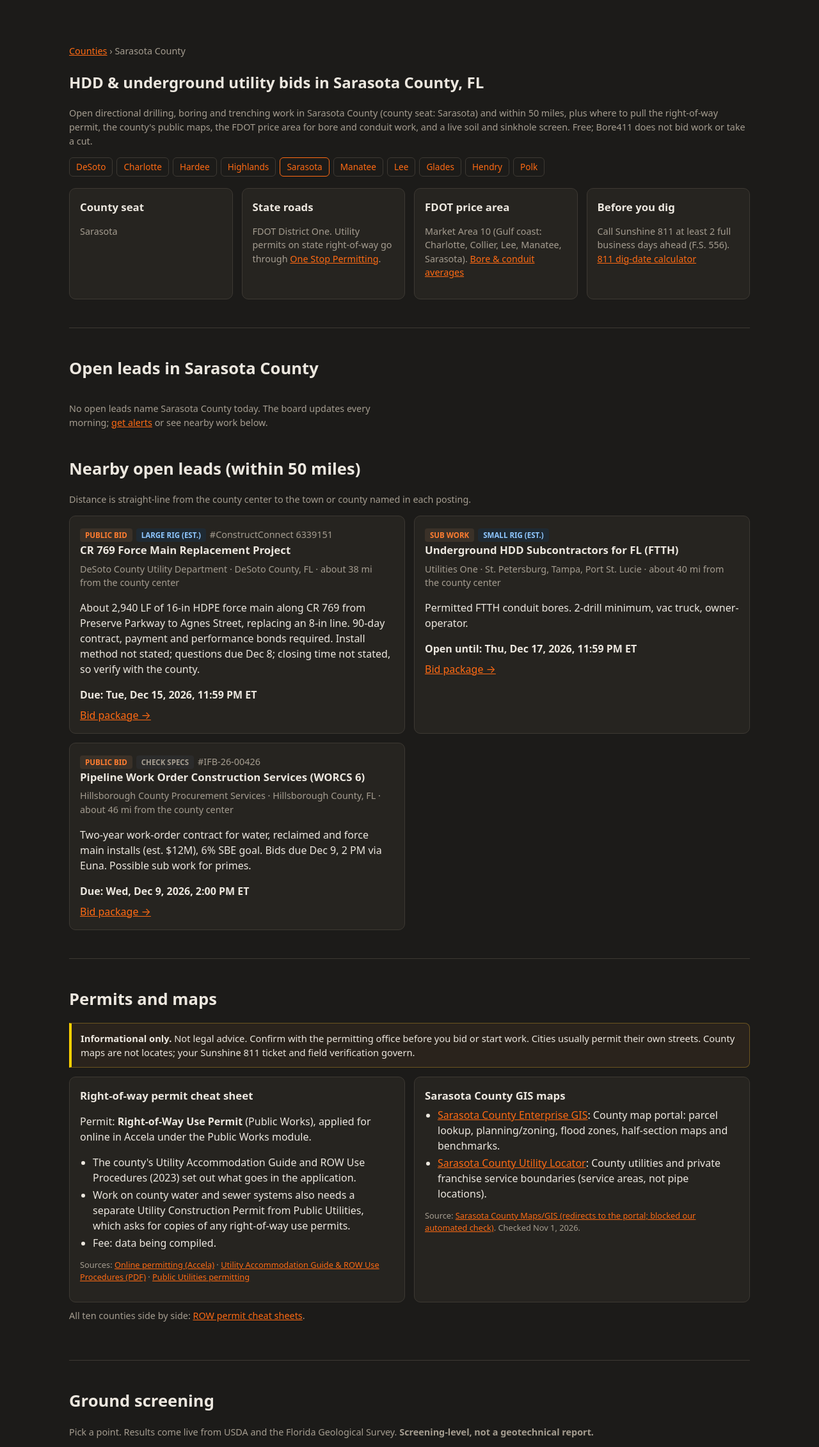
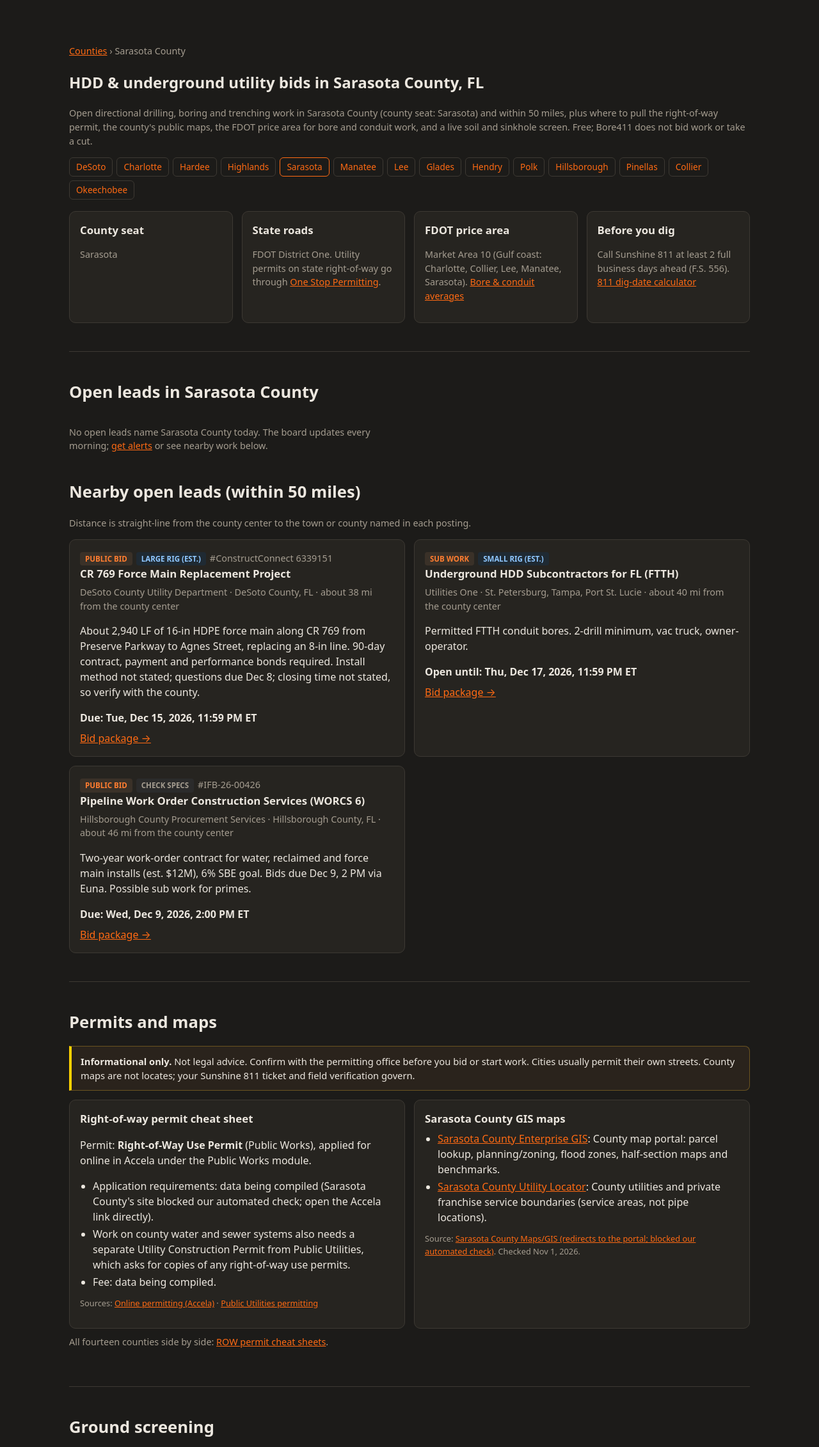
Before and after one commit to truckernflorida-arch/bore411, a plain HTML site: page county/sarasota.html in a window 1280 px wide. Shown: the part 85-2347 px from the top of the page at 64% size. Drawn offline with Linux system fonts and the light colour scheme; no server answers.

Commit message:
Nightly: regenerated county pages with 14-county nav, Sarasota card fix (2026-11-21) [4/6]

```diff
--- a/county/sarasota.html
+++ b/county/sarasota.html
@@ -7,7 +7,7 @@
 <div class="wrap"><section style="border-top:0"><p class="mut"><a href="/counties.html">Counties</a> › Sarasota County</p>
 <h1>HDD &amp; underground utility bids in Sarasota County, FL</h1>
 <p class="mut">Open directional drilling, boring and trenching work in Sarasota County (county seat: Sarasota) and within 50 miles, plus where to pull the right-of-way permit, the county's public maps, the FDOT price area for bore and conduit work, and a live soil and sinkhole screen. Free; Bore411 does not bid work or take a cut.</p>
-<nav class="jump" aria-label="Other counties"><a href="/county/desoto.html">DeSoto</a><a href="/county/charlotte.html">Charlotte</a><a href="/county/hardee.html">Hardee</a><a href="/county/highlands.html">Highlands</a><a class="on" aria-current="page" href="/county/sarasota.html">Sarasota</a><a href="/county/manatee.html">Manatee</a><a href="/county/lee.html">Lee</a><a href="/county/glades.html">Glades</a><a href="/county/hendry.html">Hendry</a><a href="/county/polk.html">Polk</a></nav>
+<nav class="jump" aria-label="Other counties"><a href="/county/desoto.html">DeSoto</a><a href="/county/charlotte.html">Charlotte</a><a href="/county/hardee.html">Hardee</a><a href="/county/highlands.html">Highlands</a><a class="on" aria-current="page" href="/county/sarasota.html">Sarasota</a><a href="/county/manatee.html">Manatee</a><a href="/county/lee.html">Lee</a><a href="/county/glades.html">Glades</a><a href="/county/hendry.html">Hendry</a><a href="/county/polk.html">Polk</a><a href="/county/hillsborough.html">Hillsborough</a><a href="/county/pinellas.html">Pinellas</a><a href="/county/collier.html">Collier</a><a href="/county/okeechobee.html">Okeechobee</a></nav>
 <div class="grid g3" style="margin-top:18px">
 <div class="card"><h3>County seat</h3><p class="mut">Sarasota</p></div>
 <div class="card"><h3>State roads</h3><p class="mut">FDOT District One. Utility permits on state right-of-way go through <a href="https://osp.fdot.gov/" target="_blank" rel="noopener">One Stop Permitting</a>.</p></div>
@@ -18,12 +18,12 @@
 <h2 style="margin-top:28px">Nearby open leads (within 50 miles)</h2><p class="mut">Distance is straight-line from the county center to the town or county named in each posting.</p><div id="nl" class="grid"><p class="mut">Loading…</p></div></section>
 <section id="permit"><h2>Permits and maps</h2><div class="warn"><b>Informational only.</b> Not legal advice. Confirm with the permitting office before you bid or start work. Cities usually permit their own streets. County maps are not locates; your Sunshine 811 ticket and field verification govern.</div>
 <div class="grid two" style="margin-top:14px"><div class="card"><h3>Right-of-way permit cheat sheet</h3><p>Permit: <b>Right-of-Way Use Permit</b> (Public Works), applied for online in Accela under the Public Works module.</p><ul>
-<li>The county's Utility Accommodation Guide and ROW Use Procedures (2023) set out what goes in the application.</li>
+<li>Application requirements: data being compiled (Sarasota County's site blocked our automated check; open the Accela link directly).</li>
 <li>Work on county water and sewer systems also needs a separate Utility Construction Permit from Public Utilities, which asks for copies of any right-of-way use permits.</li>
 <li>Fee: data being compiled.</li></ul>
-<p class="src">Sources: <a href="https://www.scgov.net/government/planning-and-development-services/online-permitting" target="_blank" rel="noopener">Online permitting (Accela)</a> · <a href="https://assets.contentstack.io/v3/assets/blteea73b27b731f985/blt235fcdd09f42068a/6679a235ee76a5a2297b441c/Utility_Accomodation_Guide_and_ROW_Use_Procedures.pdf" target="_blank" rel="noopener">Utility Accommodation Guide &amp; ROW Use Procedures (PDF)</a> · <a href="https://www.scgov.net/government/public-utilities/utilities-engineering/regulatory" target="_blank" rel="noopener">Public Utilities permitting</a></p></div>
+<p class="src">Sources: <a href="https://www.scgov.net/government/planning-and-development-services/online-permitting" target="_blank" rel="noopener">Online permitting (Accela)</a> · <a href="https://www.scgov.net/government/public-utilities/utilities-engineering/regulatory" target="_blank" rel="noopener">Public Utilities permitting</a></p></div>
 <div class="card"><h3>Sarasota County GIS maps</h3><ul><li><a href="https://data-sarco.opendata.arcgis.com/" target="_blank" rel="noopener">Sarasota County Enterprise GIS</a>: County map portal: parcel lookup, planning/zoning, flood zones, half-section maps and benchmarks.</li><li><a href="https://experience.arcgis.com/experience/b6f8a5bc44e145c48b6d2e06189276cc" target="_blank" rel="noopener">Sarasota County Utility Locator</a>: County utilities and private franchise service boundaries (service areas, not pipe locations).</li></ul><p class="src" style="font-size:.8rem">Source: <a href="https://www.scgov.net/residents/maps" target="_blank" rel="noopener">Sarasota County Maps/GIS (redirects to the portal; blocked our automated check)</a>. Checked Nov 1, 2026.</p></div></div>
-<p class="mut" style="margin-top:10px">All ten counties side by side: <a href="/permits.html#sarasota">ROW permit cheat sheets</a>.</p></section>
+<p class="mut" style="margin-top:10px">All fourteen counties side by side: <a href="/permits.html#sarasota">ROW permit cheat sheets</a>.</p></section>
 <section id="ground"><h2>Ground screening</h2><p class="mut">Pick a point. Results come live from USDA and the Florida Geological Survey. <b>Screening-level, not a geotechnical report.</b></p>
 <p><label for="pt" class="mut">Point:</label> <select id="pt" style="max-width:360px"></select></p>
 <div class="grid two"><div class="card"><h3>Soil (USDA)</h3><div id="soilout"></div></div><div class="card"><h3>Sinkhole reports (FGS)</h3><div id="sinkout"></div></div></div>
```
Also changed, not shown: county/glades.html (+2 -2 lines), county/lee.html (+2 -2 lines), county/manatee.html (+2 -2 lines).
